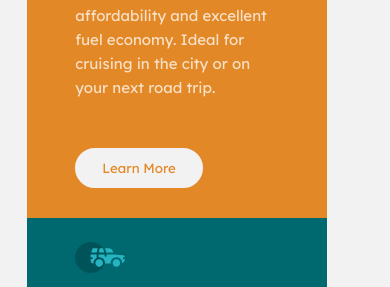
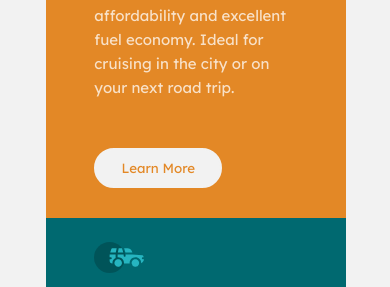
Before and after one commit to IDev11/3-column-preview-card-component-main, a plain HTML site: page index.html in a window 390 px wide. Shown: the part 229-516 px from the top of the page. Drawn offline with Linux system fonts and the light colour scheme.

Commit message:
first push

```diff
--- a/style.css
+++ b/style.css
@@ -116,7 +116,7 @@ button:hover {
         align-items: center;
         height: 1100px;
         margin-top: 5rem;
-        margin-left: 1.5rem;
+        margin-left: 2.7rem;
     }
 
     .first-card , .second-card , .third-card {
```
